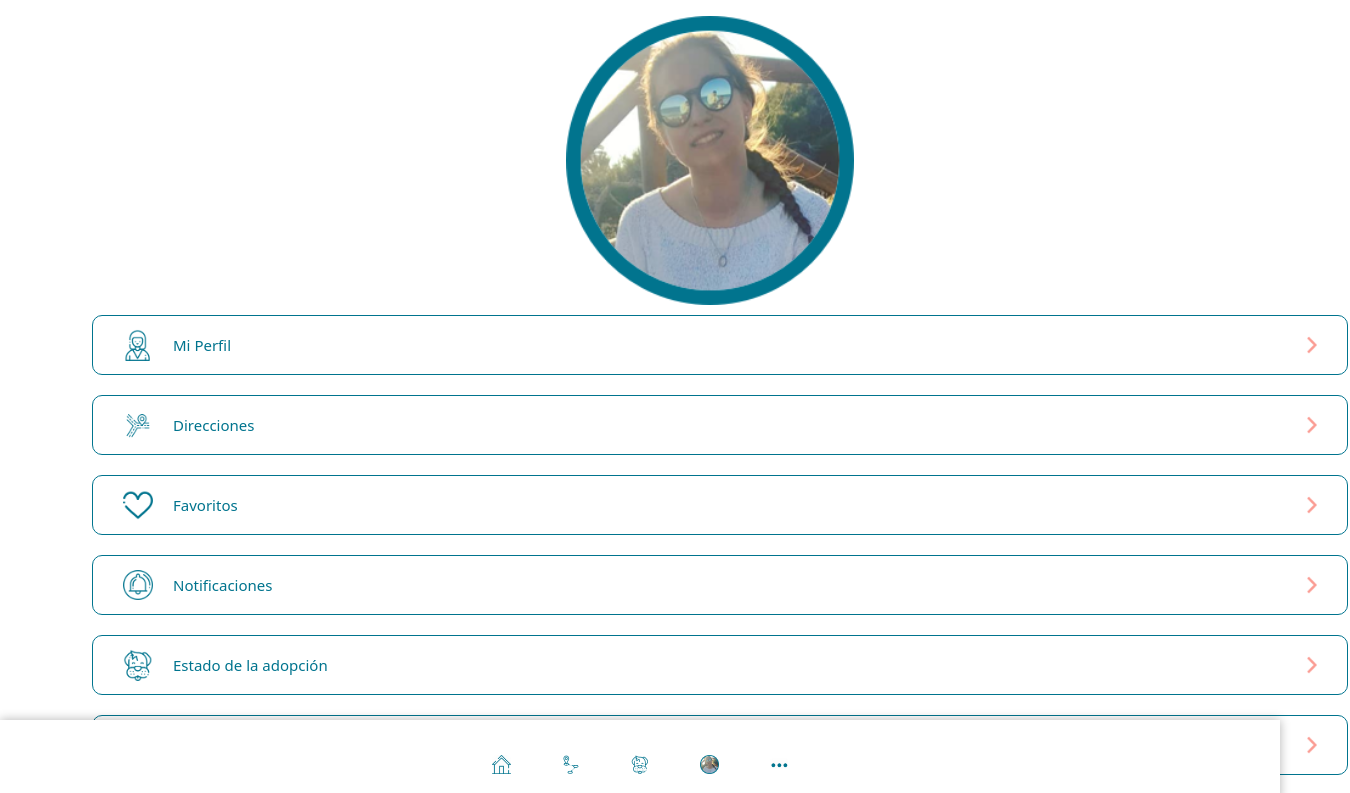
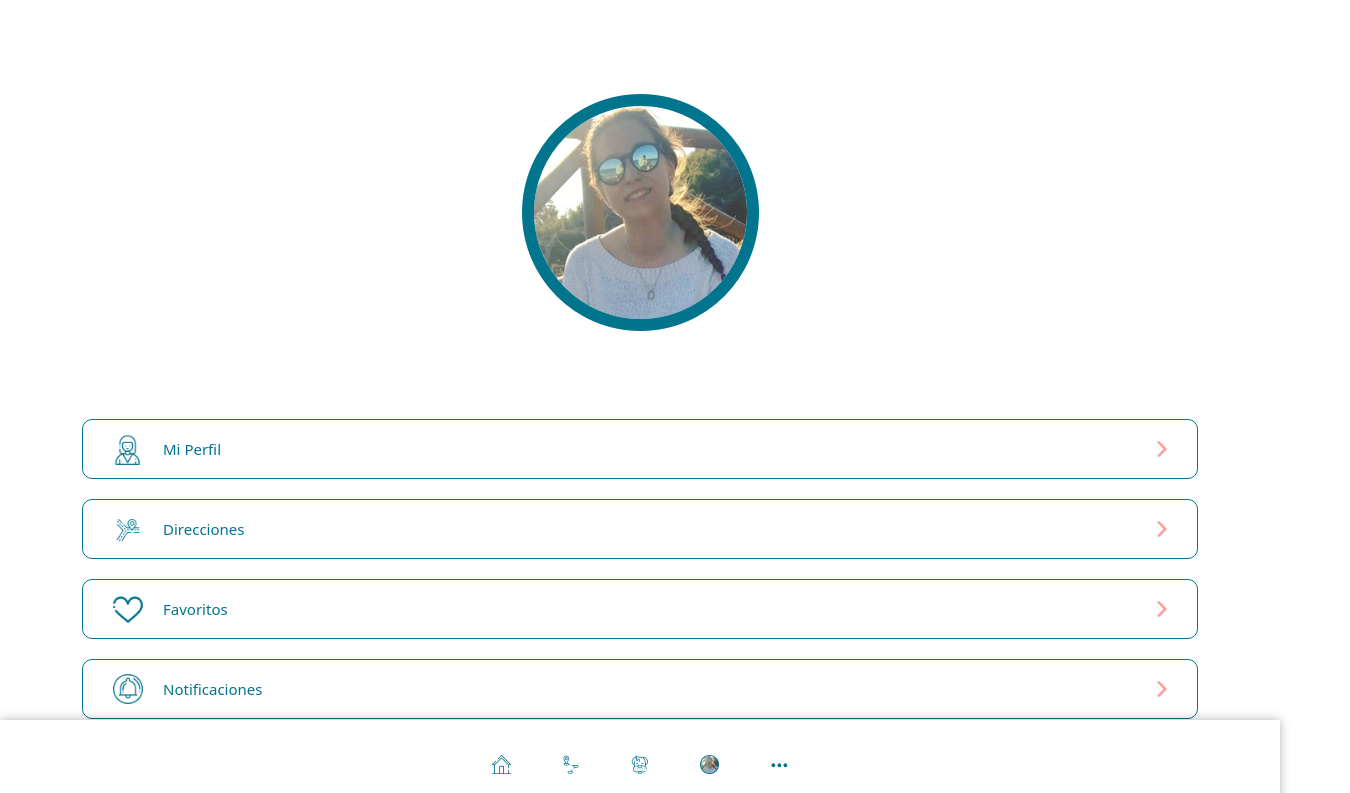
Before and after one commit to Doggenn/proyecto-final, a React (Vite) app: page /usuario in a window 1280 px wide. Shown: the top 793 px of the page, 1350 px wide, since content can reach past the window. Built offline with nearby package versions, Linux system fonts and the light colour scheme.

Commit message:
Editado la barra del menu y css del perfil

```diff
--- a/src/assets/Components/Usuario/Usuario.css
+++ b/src/assets/Components/Usuario/Usuario.css
@@ -1,12 +1,17 @@
+.perfil{
+    width: 100vw;
+}
 .contenedor {
     border: 1px solid #00748E;
-    margin: 10px;
+    margin: 10px 0px;
     padding: 0 30px;
-
     border-radius: 10px;
     color: #00748E;
 }
-
+.contenedor-p{
+    width: 100%;
+    min-height: 100vh;
+}
 .c-h h4 {
     padding: 10px;
     font-size: 15px;
@@ -18,10 +23,14 @@
 }
 
 
+.perfil-img {
+    width: 100%;
+    height: 100% ;
+    padding: 7%;
+}
 .a-img img {
-    width: 23%;
+    max-width: 35%;
 }
-
 .i-arrow img {
     width: 10px;
 }
--- a/src/assets/Components/Usuario/Usuario.jsx
+++ b/src/assets/Components/Usuario/Usuario.jsx
@@ -4,12 +4,11 @@ import './Usuario.css'
 
 export default function Usuario() {
     return (
-        <div className='container pt-3'>
-            <div className='row'>
-                <div className='a-img col-12 d-flex align-items-center justify-content-center'>
+        <div className='container pt-3 '>
+                <div className='perfil-img a-img col-12 d-flex align-items-center justify-content-center'>
                     <img src="public/images/foto-perfil/fotodeperfil@3x.png" alt="" />
                 </div>
-                <div className='col-12 d-flex flex-column '>
+                <div className='contenedor-p col-12 d-flex flex-column '>
                     <div className='contenedor col-12 d-flex justify-content-between'>
                         <div className='c-h d-flex align-items-center'>
                             <img src="public/images/foto-perfil/chica@3x.png" alt="" />
@@ -75,7 +74,6 @@ export default function Usuario() {
                         </div>
                     </div>
                 </div>
-            </div>
         </div>
     )
 }
--- a/src/assets/Pages/Menu/Menu.css
+++ b/src/assets/Pages/Menu/Menu.css
@@ -4,7 +4,7 @@
     position: fixed;
     bottom: 0;
     background-color: rgb(255, 255, 255);
-    color: red;
+    color: #00748E;
     padding: 5px;
     display: flex;
     justify-content: center;
--- a/src/assets/Pages/Menu/Menu.jsx
+++ b/src/assets/Pages/Menu/Menu.jsx
@@ -8,11 +8,11 @@ export default function Menu() {
         <div>
             <div >
                 <nav className='menuEstilo'>
-                    <Link className='estiloNav' to="/Home"><img className='menuImg' src="./images/Icons/icons-blue/home@3x.png" alt="" /></Link>
-                    <Link className='estiloNav' to="/Home"><img className='menuImg' src="./images/Icons/icons-blue/mapa@3x.png" alt="" /></Link>
-                    <Link className='estiloNav' to="/Home"><img className='menuImg' src="./images/Icons/icons-blue/mascota@3x.png" alt="" /></Link>
-                    <Link className='estiloNav' to="/usuario"><img className='menuImg' src="./images/foto-perfil/fotodeperfil@3x.png" alt="" /></Link>
-                    <Link className='estiloNav' to="/boarding"><img className='menuImg' src="./images/Icons/icons-blue/mS@3x.png" alt="" /></Link>
+                    <Link className='estiloNav' to="/Home"><img className='menuImg' src="./images/Icons/icons-blue/home@3x.png" alt="home" /></Link>
+                    <Link className='estiloNav' to="/Home"><img className='menuImg' src="./images/Icons/icons-blue/mapa@3x.png" alt="mapa" /></Link>
+                    <Link className='estiloNav' to="/Home"><img className='menuImg' src="./images/Icons/icons-blue/mascota@3x.png" alt="mascotas" /></Link>
+                    <Link className='estiloNav' to="/usuario"><img className='menuImg' src="./images/foto-perfil/fotodeperfil@3x.png" alt="perfil" /></Link>
+                    <Link className='estiloNav' to="/boarding"><img className='menuImg' src="./images/Icons/icons-blue/mS@3x.png" alt="mas" /></Link>
                 </nav>
             </div>
         </div>
```
